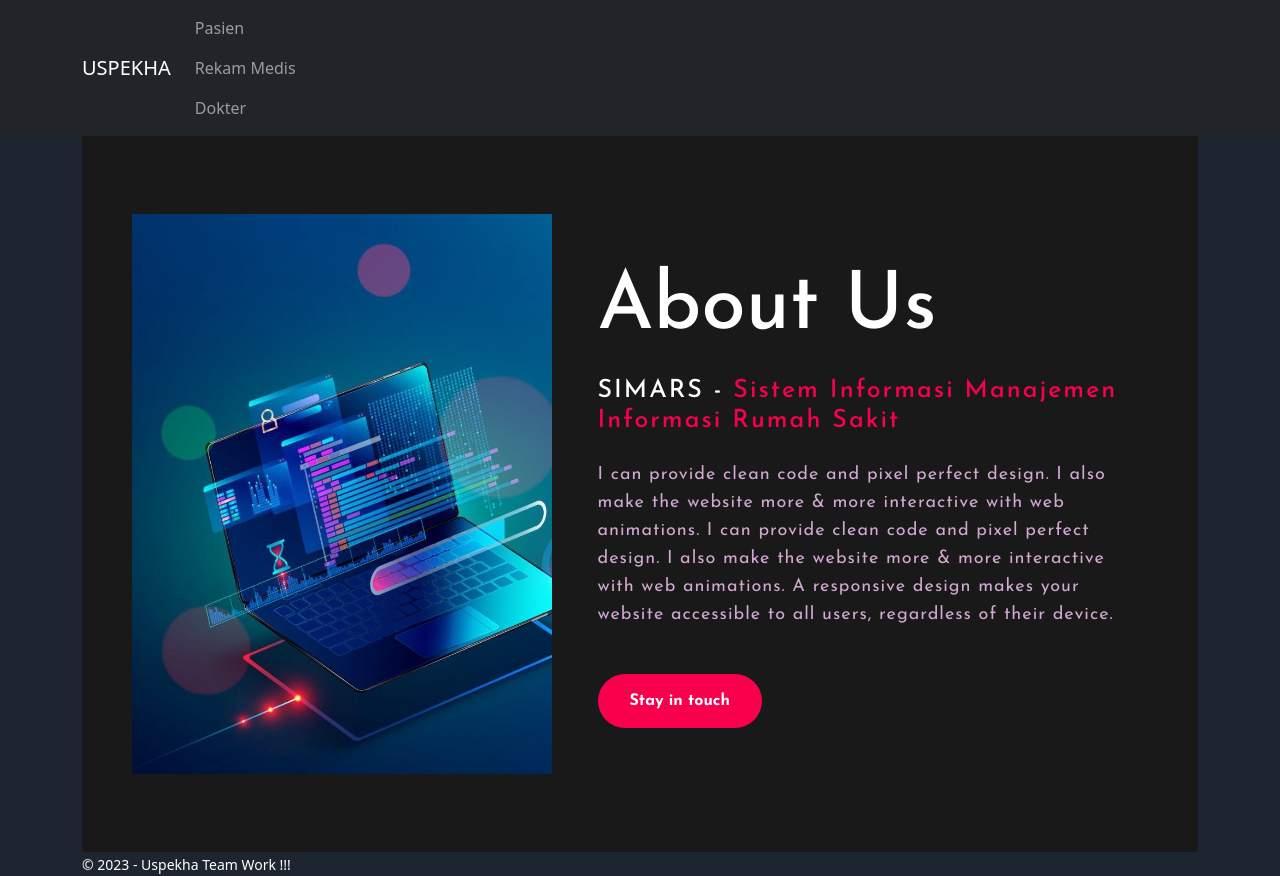
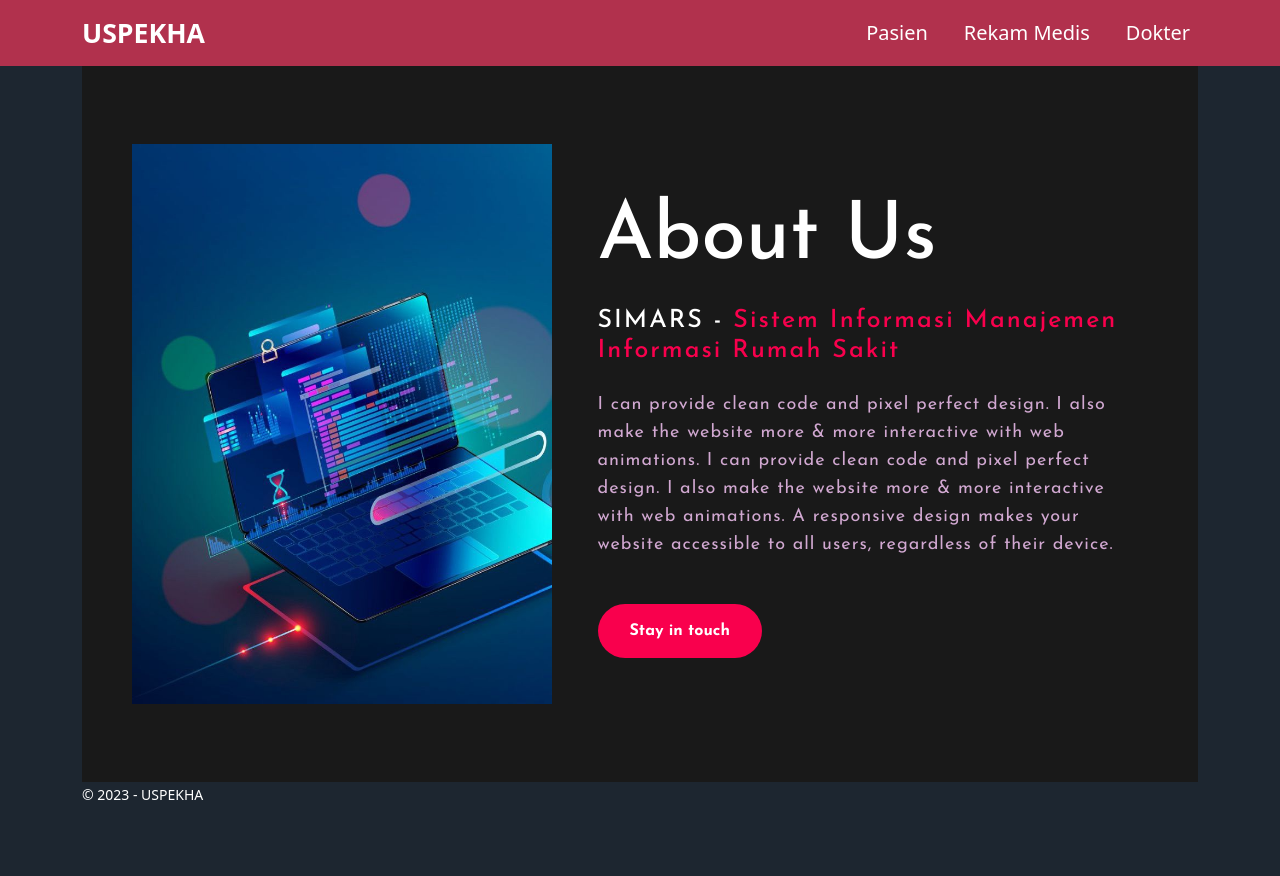
Before and after one commit to Web-Programming/project-akhir-paw-ii-si51-uspekha, an Angular app in the folder uspekha/: page / in a window 1280 px wide. After the commit the page ends 806 px from the top, so only its background shows below. Built offline with nearby package versions, Linux system fonts and the light colour scheme.

Commit message:
navigasi

```diff
--- a/uspekha/src/app/framework/framework.component.html
+++ b/uspekha/src/app/framework/framework.component.html
@@ -1,18 +1,34 @@
-<nav class="navbar navbar-expand-md navbar-dark bg-dark">
+<nav class="navbar navbar-expand-md navbar-light" style="background-color: rgb(177, 49, 77);">
     <div class="container">
-      <a href="/" class="navbar-brand">USPEKHA</a>
+      <a href="/" class="navbar-brand">
+        <div class="fw-bold" style="color: white; font-size: 20pt; ">USPEKHA</div>
+      </a>
       <button class="navbar-toggler" type="button" data-bs-toggle="collapse" data-bs-target="#navbarMain"
         aria-controls="navbarSupporttedContent" aria-expanded="false" aria-label="Toggle navigation">
         <span class="navbar=toggler-icon"></span>
       </button>
-      <div id="navbarMain" class="navbar-collapse collapse" >
+      <div id="navbarMain" class="navbar-collapse collapse">
+        <div class="mx-auto"></div>
         <ul class="navbar-nav mr-auto">
-          <li class=nav-item>
-            <a href="/pasien/" class="nav-link">Pasien</a>
-            <a href="/rmedis/" class="nav-link">Rekam Medis </a>
-            <a href="/dokter/" class="nav-link">Dokter</a>
+          <li class="nav-item">
+            <a href="/pasien/" class="nav-link" style="color: white; font-size: 15pt;">Pasien</a>
+          </li>
+          <div class="mx-auto" style="width: 20px;"></div>
+          <li class="nav-item">
+            <a href="/rmedis/" class="nav-link" style="color: white; font-size: 15pt;">Rekam Medis </a>
+          </li>
+          <div class="mx-auto" style="width: 20px;"></div>
+          <li class="nav-item">
+            <a href="/dokter/" class="nav-link" style="color: white; font-size: 15pt;">Dokter</a>
           </li>
         </ul>
+        <div class="tab-content" id="pills-tabContent">
+          <div class="tab-pane fade show active" id="pills-home" role="tabpanel" aria-labelledby="pills-home-tab" tabindex="0">
+          </div>
+          <div class="tab-pane fade" id="pills-profile" role="tabpanel" aria-labelledby="pills-profile-tab" tabindex="0"></div>
+          <div class="tab-pane fade" id="pills-contact" role="tabpanel" aria-labelledby="pills-contact-tab" tabindex="0"></div>
+          <div class="tab-pane fade" id="pills-disabled" role="tabpanel" aria-labelledby="pills-disabled-tab" tabindex="0"></div>
+        </div>
       </div>
     </div>
   </nav>
@@ -21,7 +37,7 @@
     <footer>
       <div class="row">
         <div class="col-12">
-          <small>&copy; 2023 - Uspekha Team Work !!!</small>
+          <small>&copy; 2023 - USPEKHA</small>
         </div>
       </div>
     </footer>
--- a/uspekha/src/app/rmedis/rmedis.component.html
+++ b/uspekha/src/app/rmedis/rmedis.component.html
@@ -17,7 +17,7 @@
 <hr>
 <div class="container mt-5">
     <div class="center">
-        <h1 class="display-5 mb-5"><strong>Data Rekam Medic</strong></h1>
+        <h1 class="display-5 mb-5"><strong>Data Rekam Medis</strong></h1>
     </div>
     <div class="main row justify-content-center">
         <form action="" id="form-pasien" class="row justify-content-center mb-4" autocomplete="off">
```
